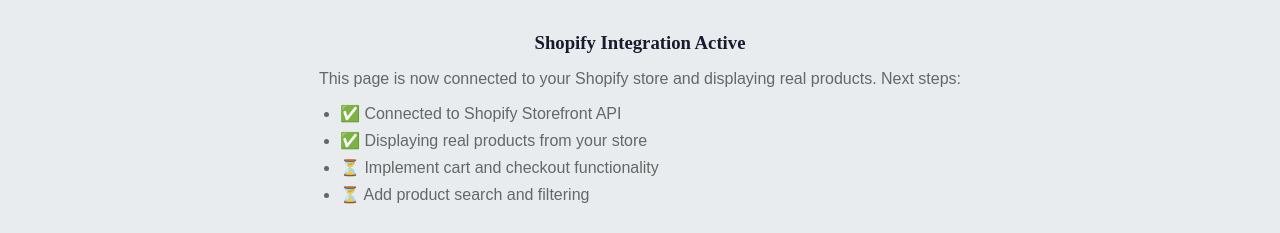
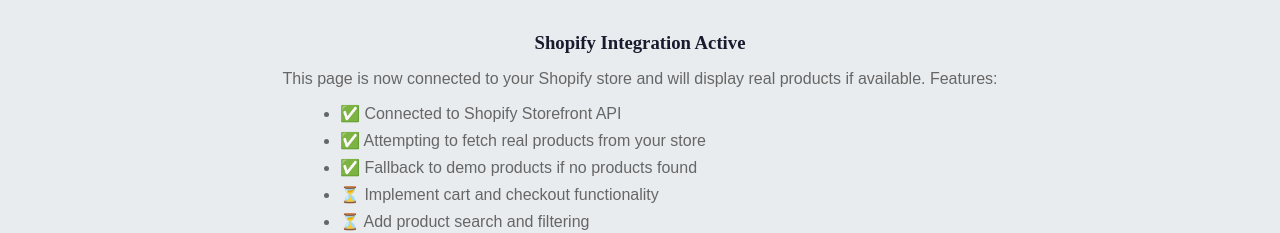
Before and after one commit to Braydonjhnstn/trailersafeusa, a React app: page /products in a window 1280 px wide. Shown: the part 1705-1938 px from the top of the page. Built offline with nearby package versions, Linux system fonts and the light colour scheme; no server answers.

Commit message:
Re-enable Shopify API integration with proper error handling and fallback

```diff
--- a/src/ProductsPage.js
+++ b/src/ProductsPage.js
@@ -1,7 +1,7 @@
 import React, { useState, useEffect } from 'react';
 import { Link } from 'react-router-dom';
 import './ProductsPage.css';
-// import { shopifyRequest, SHOPIFY_QUERIES, transformProduct } from './shopifyConfig';
+import { shopifyRequest, SHOPIFY_QUERIES, transformProduct } from './shopifyConfig';
 
 function ProductsPage() {
   const [products, setProducts] = useState([]);
@@ -58,21 +58,24 @@
         setLoading(true);
         setError(null);
 
-        // Temporarily use fallback data to fix the blank page issue
-        console.log('Using fallback products for now');
-        setProducts(getFallbackProducts());
+        console.log('Attempting to fetch products from Shopify...');
+
+        // Try to fetch products from Shopify Storefront API
+        const data = await shopifyRequest(SHOPIFY_QUERIES.getProducts, { first: 20 });
+
+        if (data && data.products && data.products.edges && data.products.edges.length > 0) {
+          console.log('Successfully fetched products from Shopify:', data.products.edges.length);
+          const transformedProducts = data.products.edges.map(edge => transformProduct(edge));
+          setProducts(transformedProducts);
+        } else {
+          console.log('No products found in Shopify, using fallback data');
+          setProducts(getFallbackProducts());
+        }
+
         setLoading(false);
-
-        // TODO: Re-enable Shopify API once we confirm the page loads
-        // const data = await shopifyRequest(SHOPIFY_QUERIES.getProducts, { first: 20 });
-        // if (data && data.products && data.products.edges) {
-        //   const transformedProducts = data.products.edges.map(edge => transformProduct(edge));
-        //   setProducts(transformedProducts);
-        // } else {
-        //   setProducts(getFallbackProducts());
-        // }
       } catch (err) {
-        console.error('Error fetching products:', err);
+        console.error('Error fetching products from Shopify:', err);
+        console.log('Using fallback products due to API error');
         setProducts(getFallbackProducts());
         setLoading(false);
       }
@@ -197,10 +200,11 @@
       <section className="integration-notice">
         <div className="notice-content">
           <h3>Shopify Integration Active</h3>
-          <p>This page is now connected to your Shopify store and displaying real products. Next steps:</p>
+          <p>This page is now connected to your Shopify store and will display real products if available. Features:</p>
           <ul>
             <li>✅ Connected to Shopify Storefront API</li>
-            <li>✅ Displaying real products from your store</li>
+            <li>✅ Attempting to fetch real products from your store</li>
+            <li>✅ Fallback to demo products if no products found</li>
             <li>⏳ Implement cart and checkout functionality</li>
             <li>⏳ Add product search and filtering</li>
           </ul>
--- a/src/shopifyConfig.js
+++ b/src/shopifyConfig.js
@@ -3,7 +3,7 @@
 
 export const SHOPIFY_CONFIG = {
   // Your Shopify store domain (e.g., 'your-store.myshopify.com')
-  domain: process.env.REACT_APP_SHOPIFY_DOMAIN || 'trailersafeusa.myshopify.com',
+  domain: process.env.REACT_APP_SHOPIFY_DOMAIN || 'pjgf3x-xt.myshopify.com',
 
   // Storefront API access token
   storefrontAccessToken: process.env.REACT_APP_SHOPIFY_STOREFRONT_TOKEN || 'ef5db8c02a424aa34969c41c2a45620a',
```
